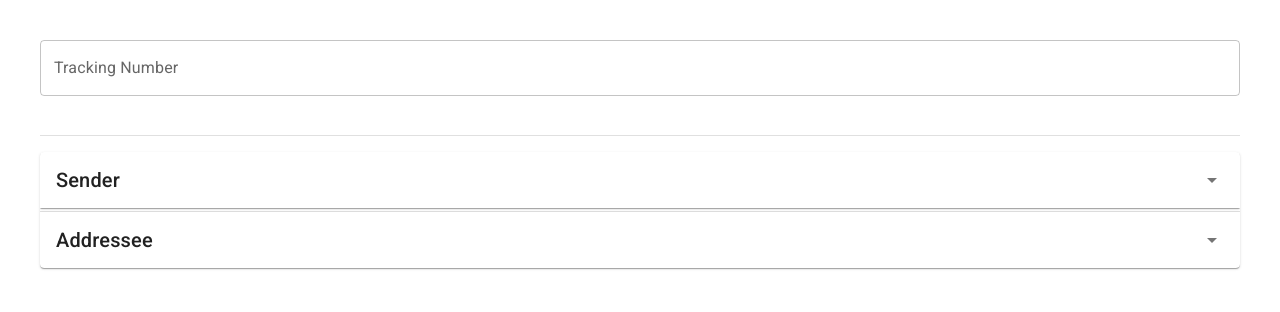
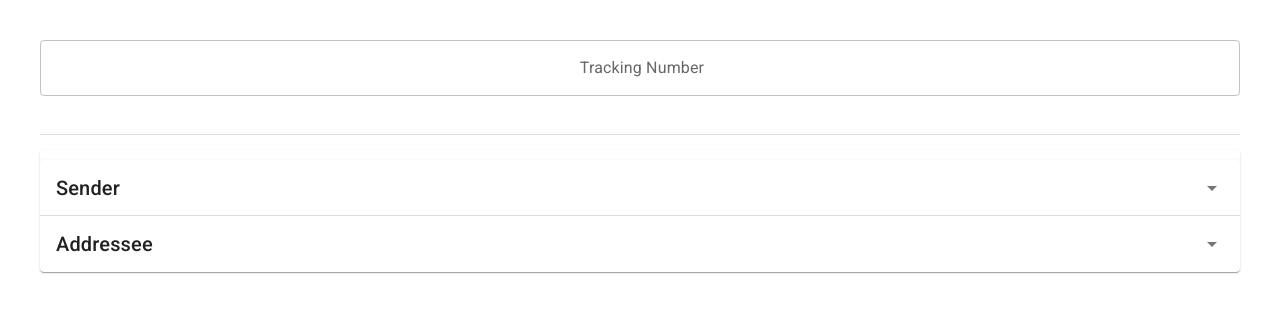
Before and after one commit to psh0626/TrackPostCrxJS, a React (Vite) app: page / in a window 1280 px wide. Shown: the top 312 px of the page. Built offline with nearby package versions, Linux system fonts and the light colour scheme.

Commit message:
ui upgrade / autocopy update / theme

```diff
--- a/src/App.tsx
+++ b/src/App.tsx
@@ -11,6 +11,8 @@ import Accordion from "@mui/material/Accordion";
 import AccordionDetails from "@mui/material/AccordionDetails";
 import AccordionSummary from "@mui/material/AccordionSummary";
 import ArrowDropDownIcon from "@mui/icons-material/ArrowDropDown";
+import Button from "@mui/material/Button";
+import { styled } from "@mui/material/styles";
 
 function App() {
   // State for PostElement
@@ -22,8 +24,8 @@ function App() {
   const [is_valid, set_is_valid] = useState(true);
 
   const FetchPostItem = async () => {
-    set_post_element(new PostElement({ItemID: item_id_field}));
-    set_post_element(await PostAPI.FetchPostElement(item_id_field)); // Update the state with the fetched PostElement
+    set_post_element(new PostElement({ ItemID: item_id_field }));
+    if (item_id_field) set_post_element(await PostAPI.FetchPostElement(item_id_field)); // Update the state with the fetched PostElement
   };
 
   const CheckValue = (target: HTMLInputElement | HTMLTextAreaElement) => {
@@ -35,33 +37,72 @@ function App() {
       set_is_valid(target.validity.valid);
     }
   };
-  interface InfoFieldType{
+
+  interface InfoFieldType {
     label_text: string;
     binding: string;
+    multiline?: boolean;
   }
-  const InfoTextField: React.FC<InfoFieldType> = ({label_text, binding}) => {
+  const InfoTextField: React.FC<InfoFieldType> = ({ label_text, binding, multiline }) => {
+    const TextFieldFocused = (e: React.FocusEvent<HTMLInputElement>) => {
+      e.target.select();
+      navigator.clipboard.writeText(e.target.value);
+    };
+
     return (
       <TextField
         variant="outlined"
         size="small"
+        value={binding}
         label={label_text}
-        value={binding}
-        InputLabelProps={ {shrink: post_element.ItemTracked} } ></TextField>
+        onFocus={TextFieldFocused}
+        InputLabelProps={{ shrink: post_element.ItemTracked }}
+        inputProps={{ style: { fontSize: "14px" } }}
+        multiline={multiline}></TextField>
     );
   };
-
+  const StyledTextField = styled(TextField)({
+    "& .MuiInputLabel-root": {
+      right: 0,
+      textAlign: "center",
+    },
+    "& .MuiInputLabel-shrink": {
+      margin: "0 auto",
+      position: "absolute",
+      right: "0",
+      left: "0",
+      top: "-3px",
+      width: "150px", // Need to give it a width so the positioning will work
+      background: "white", // Add a white bg
+      // display: "none" //if you want to hide it completly
+    },
+    "& .MuiOutlinedInput-root.Mui-focused": {
+      "& legend ": {
+        display: "none", // If you want it then you need to position it similar with above
+      },
+    },
+  });
   return (
-    <Stack spacing={2} margin={5}>
-      <TextField
+    <Stack spacing={0} margin={5}>
+      <StyledTextField
         variant="outlined"
         label="Tracking Number"
         value={item_id_field}
         error={!is_valid}
+        onFocus={(e) => e.target.select()}
         inputProps={{
-          style: { textTransform: "uppercase" },
+          style: { textTransform: "uppercase", textAlign: "center"},
           maxLength: 13,
           pattern: String.raw`[a-zA-Z]{2}\d{9}[a-zA-Z]{2}`,
         }}
+        InputLabelProps={{
+          style: {textAlign: "center"}
+        }}
+        FormHelperTextProps={
+          {
+            style: {textAlign: "center"}
+          }
+        }
         helperText={is_valid ? " " : "Invalid Tracking Number"}
         onChange={(e) => CheckValue(e.target)}
         onKeyUp={(e) => {
@@ -70,10 +111,30 @@ function App() {
           }
         }}
       />
-      <Divider />
+      <Divider style={{ margin: "15px 0" }} />
+
       <Card>
-        <Stack spacing={0.5}>
-          <Accordion disableGutters expanded={post_element.ItemTracked}>
+        <Stack spacing={0}>
+          {post_element.ItemTracked && (
+            <Stack spacing={0.5} margin="6px 0">
+              <Button
+                variant="outlined"
+                onClick={(e) => {
+                  navigator.clipboard.writeText(post_element.AddresseeZipcode);
+                }}>
+                {`${post_element.Destination} (${post_element.AddresseeZipcode})`}
+              </Button>
+
+              <Button
+                variant="outlined"
+                onClick={(e) => {
+                  navigator.clipboard.writeText(post_element.Contents);
+                }}>
+                {`Contents: ${post_element.Contents}`}
+              </Button>
+            </Stack>
+          )}
+          <Accordion disableGutters expanded={post_element.ItemTracked} style={{ margin: "10px 0 0 0" }}>
             <AccordionSummary expandIcon={<ArrowDropDownIcon />}>
               <Typography variant="h6">Sender</Typography>
             </AccordionSummary>
@@ -81,7 +142,7 @@ function App() {
               <Stack spacing={2}>
                 <InfoTextField label_text="Name" binding={post_element.SenderName} />
                 <InfoTextField label_text="Phone" binding={post_element.SenderPhone} />
-                <InfoTextField label_text="Address" binding={post_element.SenderAddress} />
+                <InfoTextField label_text="Address" binding={post_element.SenderAddress} multiline={true} />
               </Stack>
             </AccordionDetails>
           </Accordion>
@@ -94,10 +155,17 @@ function App() {
               <Stack spacing={2}>
                 <InfoTextField label_text="Name" binding={post_element.AddresseeName} />
                 <InfoTextField label_text="Phone" binding={post_element.AddresseePhone} />
-                <InfoTextField label_text="Address" binding={post_element.AddresseeAddress} />
+                <InfoTextField label_text="Address" binding={post_element.AddresseeAddress} multiline={true} />
               </Stack>
             </AccordionDetails>
           </Accordion>
+          {post_element.ItemTracked && (
+            <Typography variant="body2" textAlign="center" margin="12px 0">
+              접 수 일: {post_element.ApplicationDate} <br />
+              배달완료종적: {post_element.DeliveryResult ? "있음" : "없음"} <br />
+              조사청구여부: {post_element.InquiryRequested ? "청구함" : "미청구"} <br />
+            </Typography>
+          )}
         </Stack>
       </Card>
     </Stack>
--- a/src/main.tsx
+++ b/src/main.tsx
@@ -6,9 +6,19 @@ import '@fontsource/roboto/300.css'
 import '@fontsource/roboto/400.css'
 import '@fontsource/roboto/500.css'
 import '@fontsource/roboto/700.css'
+import { createTheme, ThemeProvider } from "@mui/material/styles";
+import { deepOrange, orange } from '@mui/material/colors'
 
-ReactDOM.createRoot(document.getElementById('root')!).render(
+const myTheme = createTheme({
+  palette: {
+    primary: deepOrange,
+    secondary: orange,
+  },
+});
+ReactDOM.createRoot(document.getElementById("root")!).render(
   <React.StrictMode>
-    <App />
+    <ThemeProvider theme={myTheme}>
+      <App />
+    </ThemeProvider>
   </React.StrictMode>
-)
+);
```
Also changed, not shown: manifest.json.
